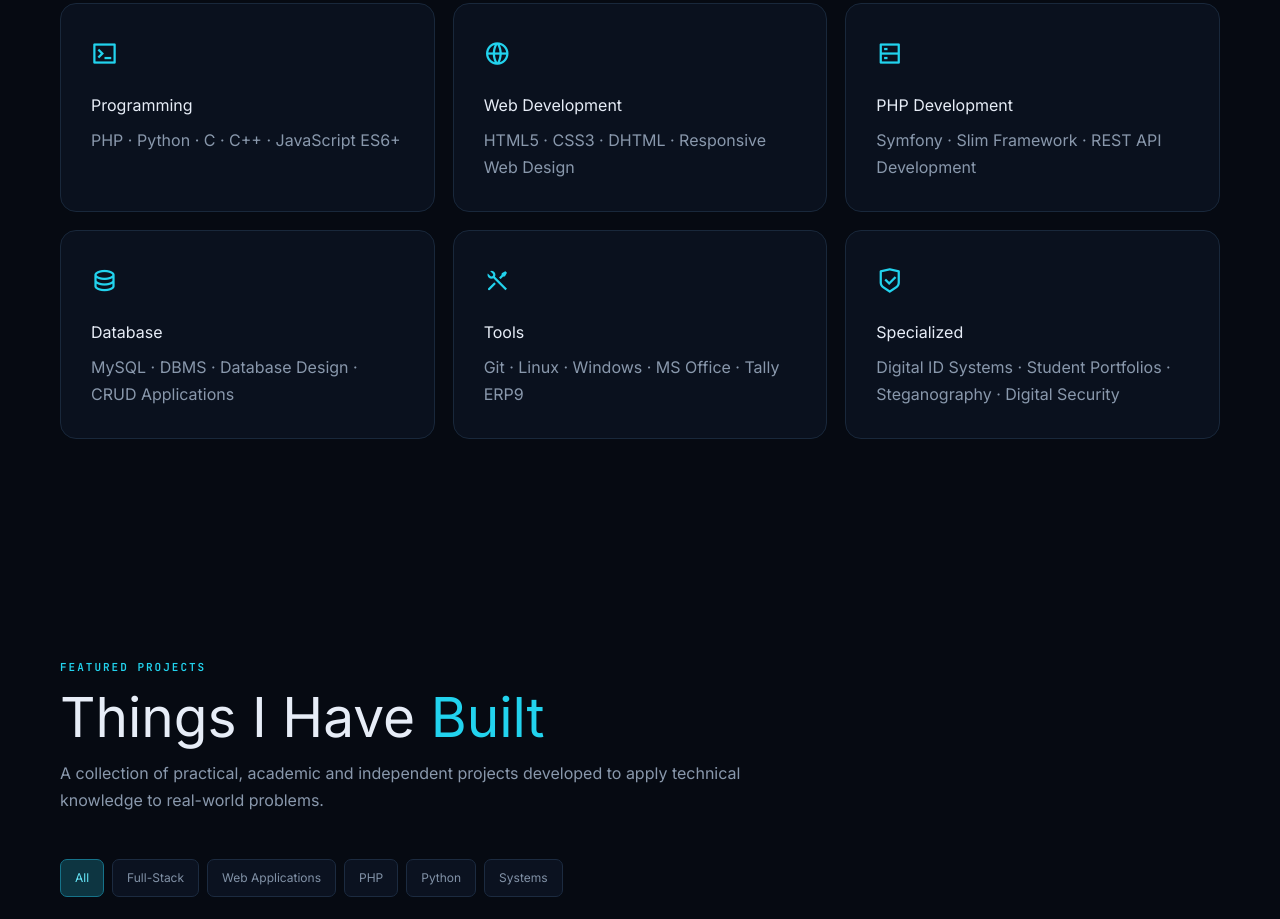
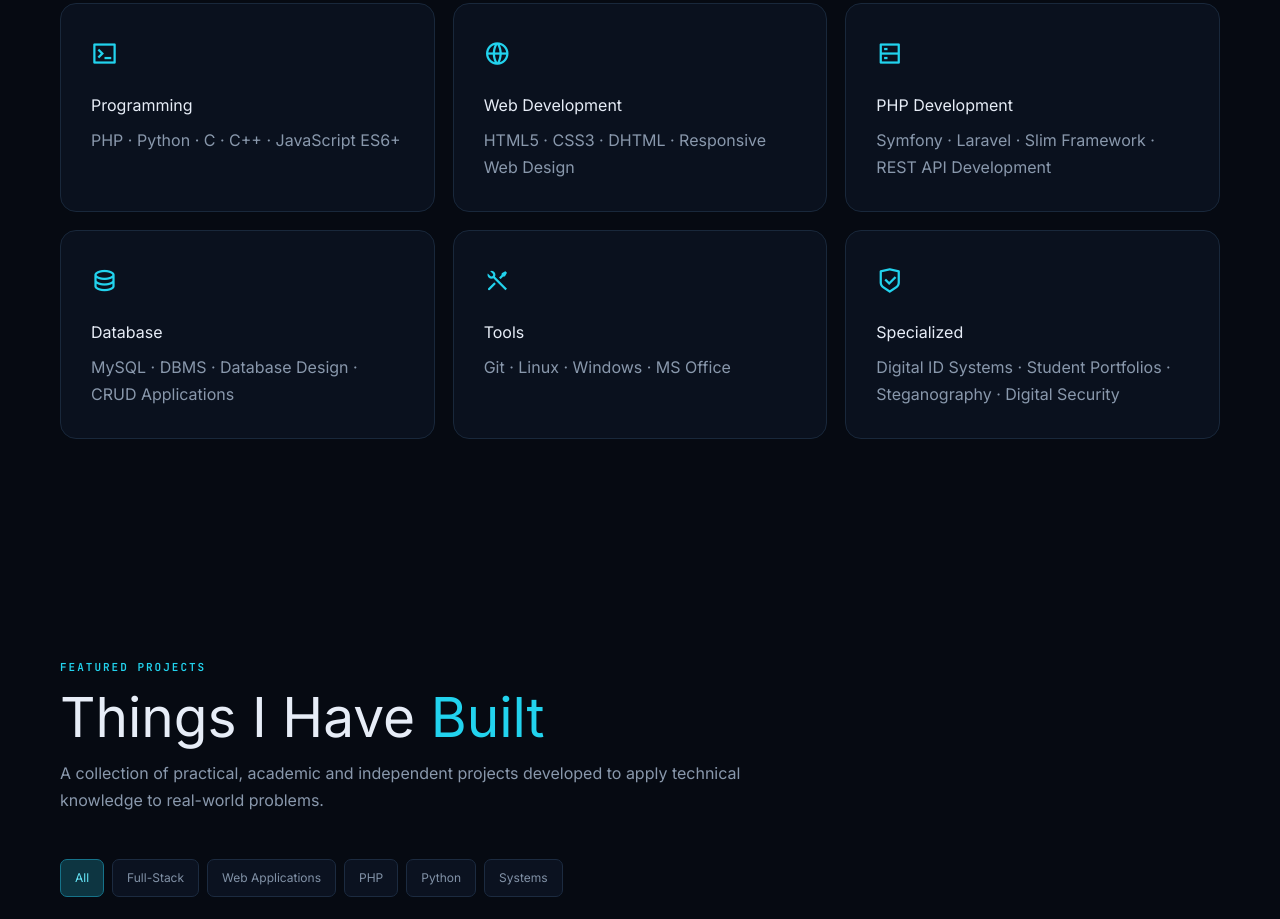
Before and after one commit to hammadewans/Portfolio, a plain HTML site: page index.html in a window 1280 px wide. Shown: the part 3337-4256 px from the top of the page. Drawn offline with nearby package versions, Linux system fonts and the light colour scheme.

Commit message:
Update index.html

```diff
--- a/index.html
+++ b/index.html
@@ -253,9 +253,9 @@
       <div class="skills-grid">
         <div class="skill-card reveal"><i class="ri-terminal-box-line"></i><h3>Programming</h3><p>PHP · Python · C · C++ · JavaScript ES6+</p></div>
         <div class="skill-card reveal"><i class="ri-global-line"></i><h3>Web Development</h3><p>HTML5 · CSS3 · DHTML · Responsive Web Design</p></div>
-        <div class="skill-card reveal"><i class="ri-server-line"></i><h3>PHP Development</h3><p>Symfony · Slim Framework · REST API Development</p></div>
+        <div class="skill-card reveal"><i class="ri-server-line"></i><h3>PHP Development</h3><p>Symfony · Laravel · Slim Framework · REST API Development</p></div>
         <div class="skill-card reveal"><i class="ri-database-2-line"></i><h3>Database</h3><p>MySQL · DBMS · Database Design · CRUD Applications</p></div>
-        <div class="skill-card reveal"><i class="ri-tools-line"></i><h3>Tools</h3><p>Git · Linux · Windows · MS Office · Tally ERP9</p></div>
+        <div class="skill-card reveal"><i class="ri-tools-line"></i><h3>Tools</h3><p>Git · Linux · Windows · MS Office</p></div>
         <div class="skill-card reveal"><i class="ri-shield-check-line"></i><h3>Specialized</h3><p>Digital ID Systems · Student Portfolios · Steganography · Digital Security</p></div>
       </div>
     </section>
```
